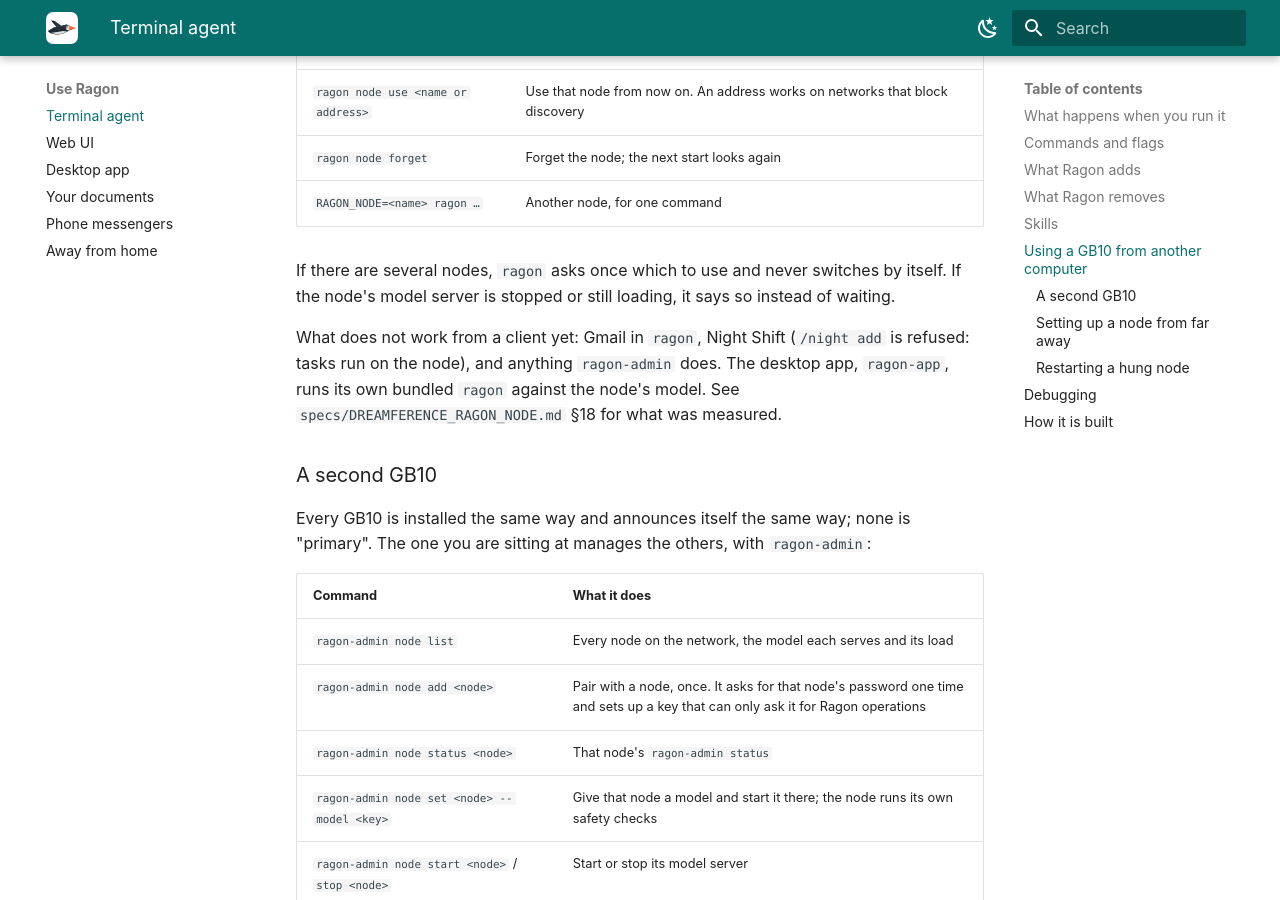
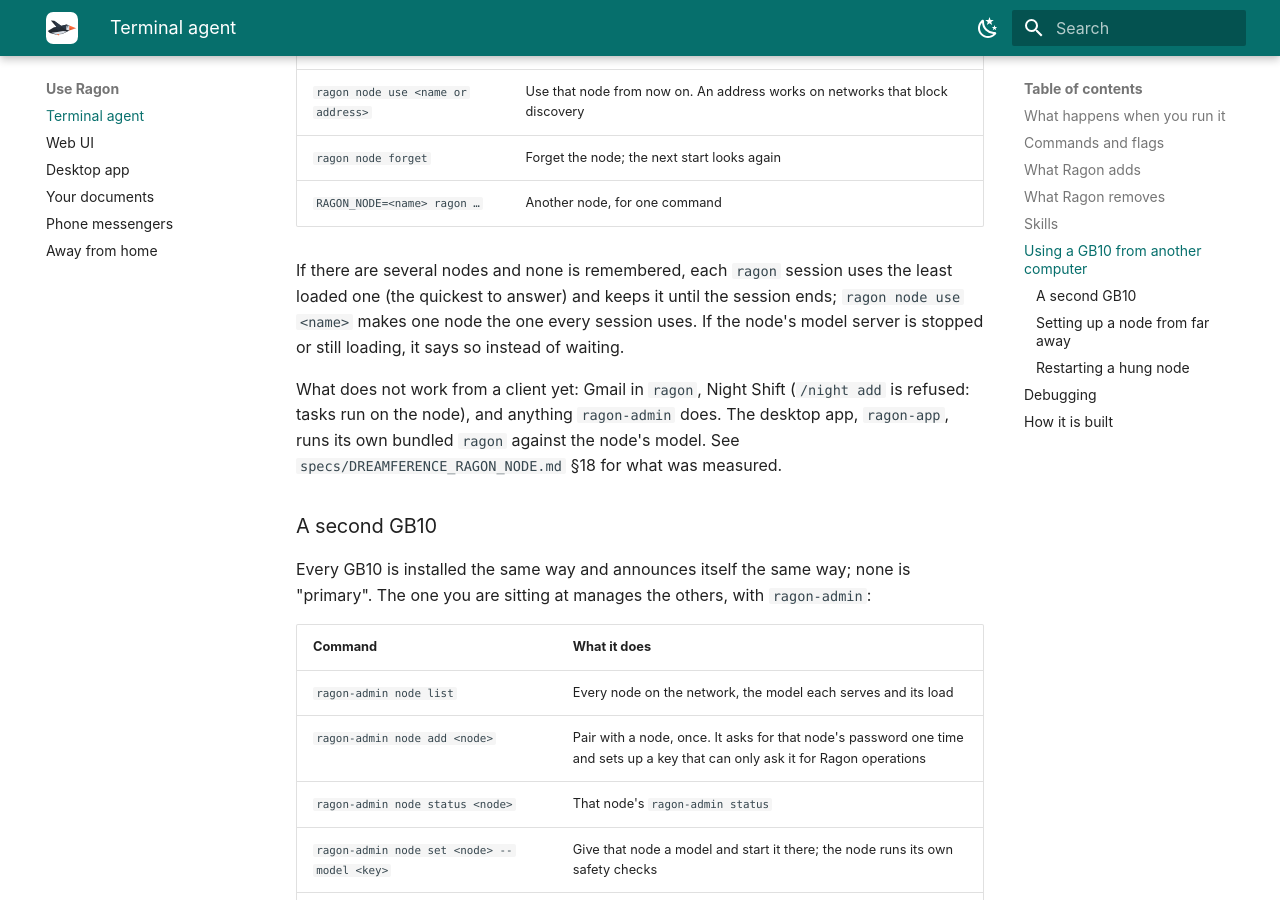
Before and after one commit to dreamference/ragon, an MkDocs documentation site: the page built from docs/ragon.md, in a window 1280 px wide and 900 px high, scrolled down 8567 px. Built offline with MkDocs 1.6.1 and Material for MkDocs 9.7.7, drawn with Linux system fonts in a browser that asks for light colours.

Commit message:
Docs: several nodes and none remembered, each session uses the least loaded
Ragon-Tokens: 0

```diff
--- a/docs/ragon.md
+++ b/docs/ragon.md
@@ -166,8 +166,10 @@ On the other computer, type `ragon`. It finds the node and remembers it:
 | `ragon node forget` | Forget the node; the next start looks again |
 | `RAGON_NODE=<name> ragon …` | Another node, for one command |
 
-If there are several nodes, `ragon` asks once which to use and never switches by itself. If the
-node's model server is stopped or still loading, it says so instead of waiting.
+If there are several nodes and none is remembered, each `ragon` session uses the least loaded one
+(the quickest to answer) and keeps it until the session ends; `ragon node use <name>` makes one
+node the one every session uses. If the node's model server is stopped or still loading, it says so
+instead of waiting.
 
 What does not work from a client yet: Gmail in `ragon`, Night Shift (`/night add` is refused: tasks
 run on the node), and anything `ragon-admin` does. The desktop app, `ragon-app`, runs its own
```
Also changed, not shown: docs/dev/node.md (+1 -1 lines).
